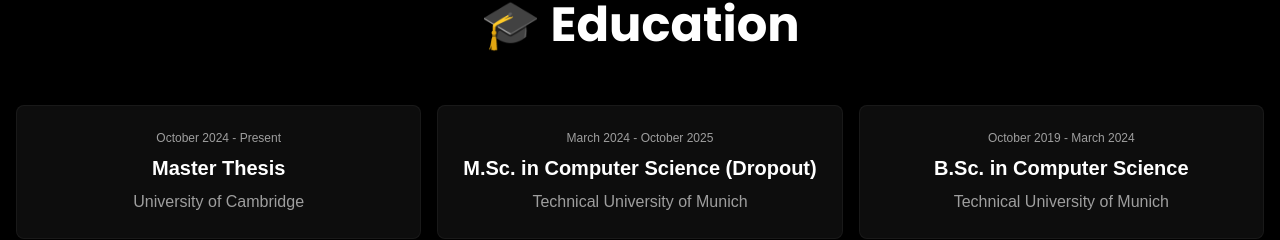
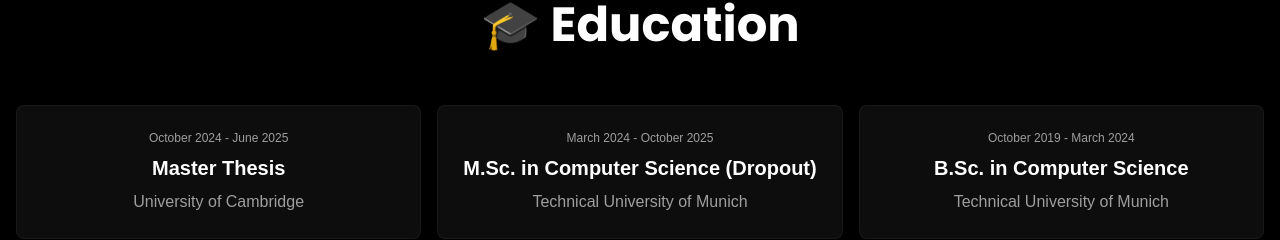
Before and after one commit to Antonwy/portfolio-2025, a Next.js app: page / in a window 1280 px wide. Shown: the part 1872-2112 px from the top of the page. Built offline with nearby package versions, Linux system fonts and the light colour scheme; no server answers.

Commit message:
Fix: Update education section thesis end date
Co-authored-by: anton.wyrowski <anton.wyrowski@gmail.com>

```diff
--- a/components/ui/education-section.tsx
+++ b/components/ui/education-section.tsx
@@ -11,7 +11,7 @@ function EducationSection() {
         <TimelineItem
           title="Master Thesis"
           description="University of Cambridge"
-          date="October 2024 - Present"
+          date="October 2024 - June 2025"
         />
         <TimelineItem
           title="M.Sc. in Computer Science (Dropout)"
```
